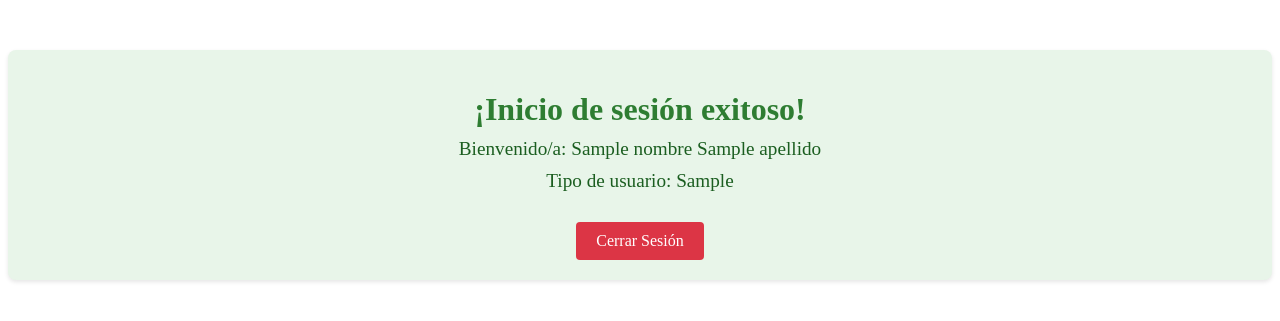
After one commit to jere-oca/gestor_turnos_backend, a Django app: template app/templates/login_success.html in a window 1280 px wide. The commit adds this page. Shown: the top 321 px of the page. Run offline with Django 5.2, Linux system fonts and the light colour scheme; the template is opened without the code that fills it: most values are stand-ins (such as "Sample title", 1, 10 or a date in 2020).

Commit message:
login funcionando

```diff
--- /dev/null
+++ b/app/authentification/templates/login_success.html
@@ -0,0 +1,68 @@
+<!DOCTYPE html>
+<html>
+<head>
+    <title>Login Exitoso</title>
+    <style>
+        .success-message {
+            text-align: center;
+            margin-top: 50px;
+            padding: 20px;
+            background-color: #e8f5e9;
+            border-radius: 8px;
+            box-shadow: 0 2px 4px rgba(0,0,0,0.1);
+        }
+        h1 {
+            color: #2e7d32;
+            margin-bottom: 10px;
+        }
+        .user-info {
+            font-size: 1.2em;
+            color: #1b5e20;
+            margin: 10px 0;
+        }
+        .logout-button {
+            display: inline-block;
+            margin-top: 20px;
+            padding: 10px 20px;
+            background-color: #dc3545;
+            color: white;
+            text-decoration: none;
+            border-radius: 4px;
+            transition: background-color 0.3s;
+        }
+        .logout-button:hover {
+            background-color: #c82333;
+        }
+        .nav-button {
+            display: inline-block;
+            margin-top: 20px;
+            margin-left: 10px;
+            padding: 10px 20px;
+            background-color: #007bff;
+            color: white;
+            text-decoration: none;
+            border-radius: 4px;
+            transition: background-color 0.3s;
+        }
+        .nav-button:hover {
+            background-color: #0056b3;
+        }
+    </style>
+</head>
+<body>
+    <div class="success-message">
+        <h1>¡Inicio de sesión exitoso!</h1>
+        <p class="user-info">Bienvenido/a: {{ nombre }} {{ apellido }}</p>
+        <p class="user-info">Tipo de usuario: {{ tipo_usuario }}</p>
+
+        <div>
+            <a href="{% url 'logout' %}" class="logout-button">Cerrar Sesión</a>
+
+        </div>
+    </div>
+
+    {% if request.session.auth_user_id %}
+        <p>Bienvenido {{ request.session.nombre }}</p>
+    {% endif %}
+</body>
+</html>
--- a/app/authentification/urls.py
+++ b/app/authentification/urls.py
@@ -5,9 +5,9 @@ urlpatterns = [
     # URLs para la interfaz web
     path('login/', views.login_form, name='login'),
     path('login/process/', views.process_login, name='login-process'),
+    path('logout/', views.logout, name='logout'),
     path('register/', views.register_form, name='register'),
     path('register/process/', views.process_register, name='register-process'),
-
     # URLs para la API
     path('api/auth/login/', views.api_login, name='api-login'),
 ]
```
Also changed, not shown: app/authentification/forms.py (+24 -0 lines), app/authentification/templates/login.html (+34 -3 lines), app/authentification/views.py (+47 -7 lines), app/templates/login_success.html (added, +32 -0 lines).
